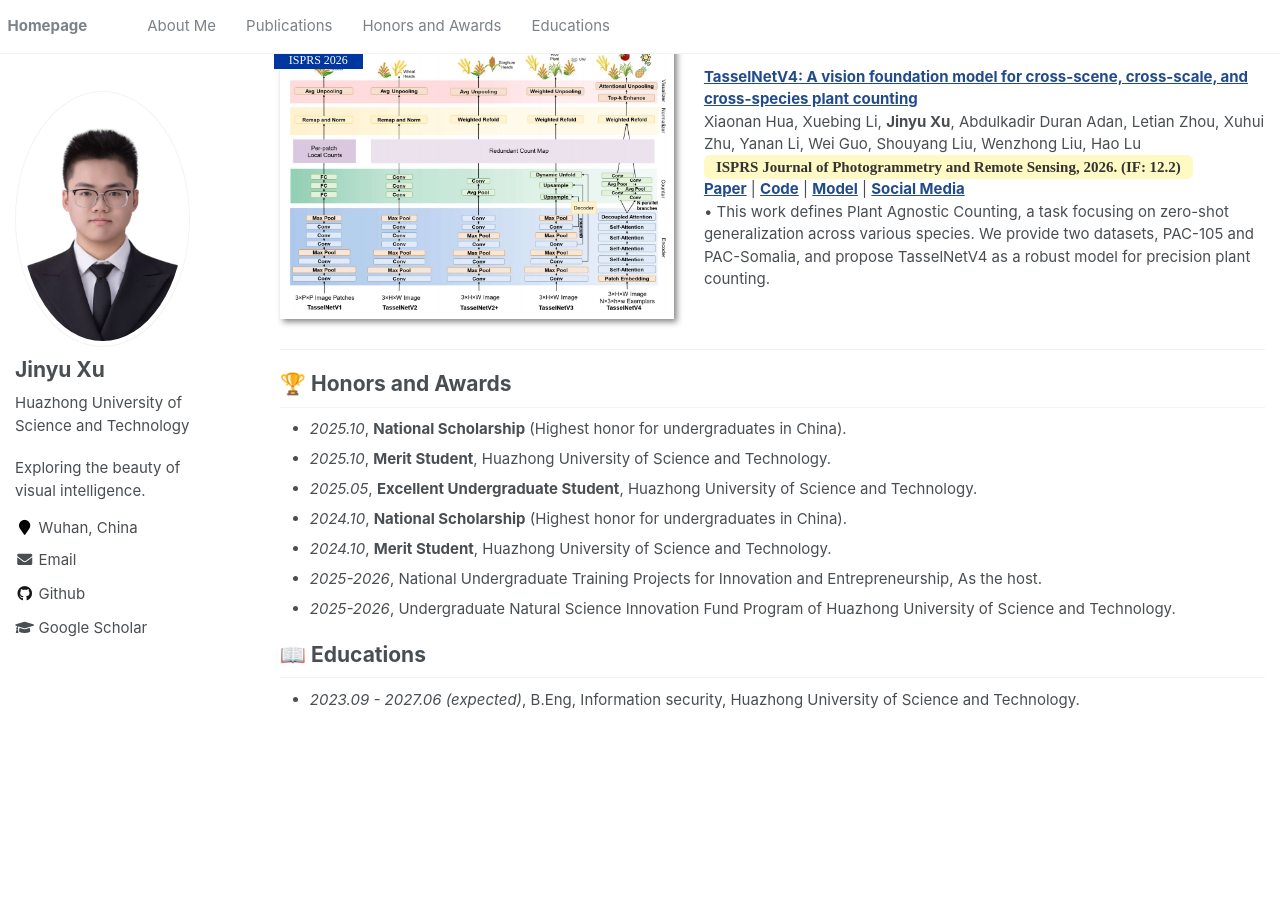
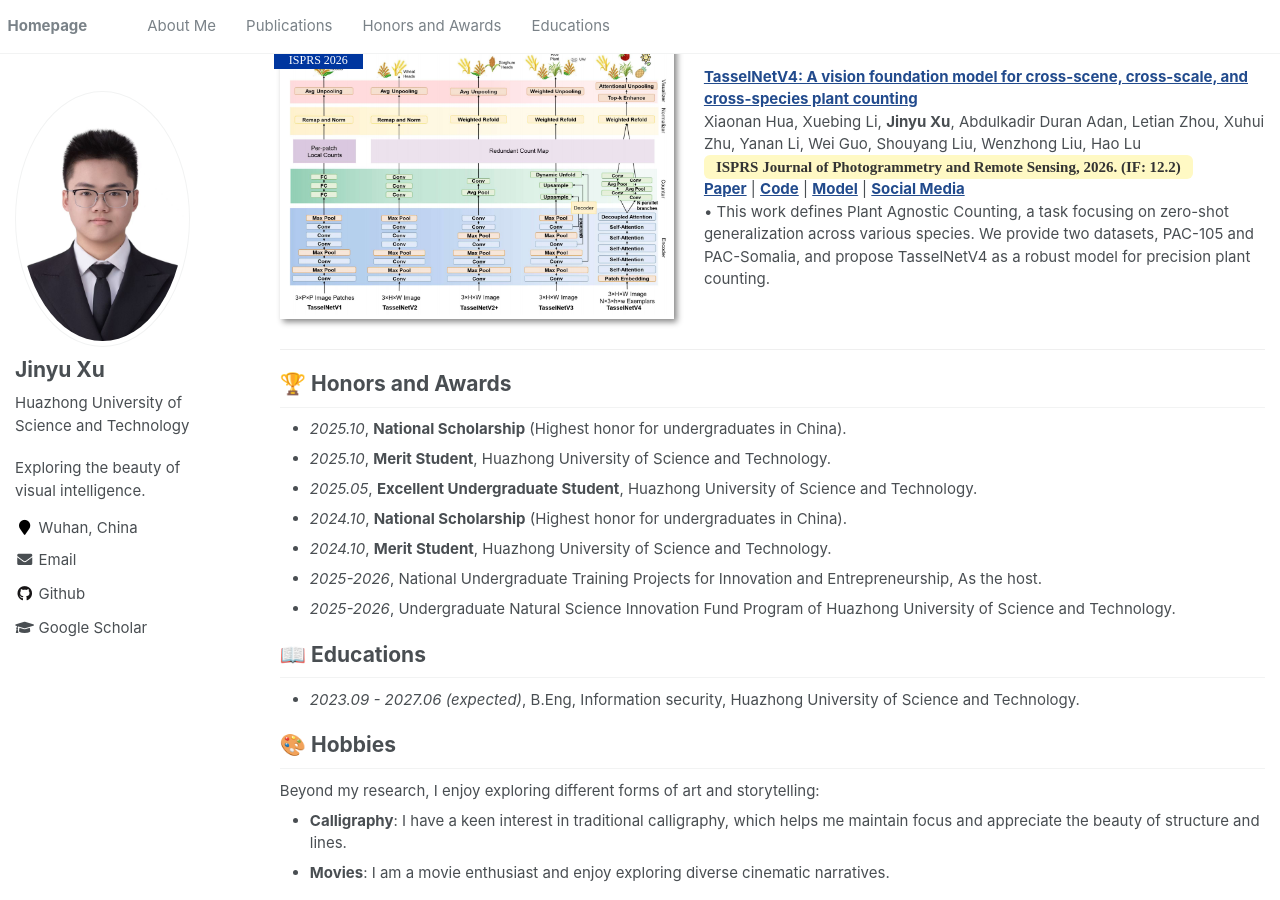
Before and after one commit to xu-jinyu/xu-jinyu.github.io, a Jekyll site: the page built from _pages/about.md, in a window 1280 px wide and 900 px high, scrolled down 790 px. Built offline with Jekyll 4.4.1, drawn with Linux system fonts in a browser that asks for light colours; before the commit the page ends 1516 px from its top, so only the background shows below that.

Commit message:
Update homepage for enteruniverse

```diff
--- a/_pages/about.md
+++ b/_pages/about.md
@@ -79,6 +79,13 @@ Xiaonan Hua, Xuebing Li, **Jinyu Xu**, Abdulkadir Duran Adan, Letian Zhou, Xuhui
 # 📖 Educations
 - *2023.09 - 2027.06 (expected)*, B.Eng, Information security, Huazhong University of Science and Technology.
 
+
+# 🎨 Hobbies
+Beyond my research, I enjoy exploring different forms of art and storytelling:
+- **Calligraphy**: I have a keen interest in traditional calligraphy, which helps me maintain focus and appreciate the beauty of structure and lines.
+- **Movies**: I am a movie enthusiast and enjoy exploring diverse cinematic narratives.
+
+
 <!-- # 💬 Invited Talks
 - *2021.06*, Lorem ipsum dolor sit amet, consectetur adipiscing elit. Vivamus ornare aliquet ipsum, ac tempus justo dapibus sit amet.
 - *2021.03*, Lorem ipsum dolor sit amet, consectetur adipiscing elit. Vivamus ornare aliquet ipsum, ac tempus justo dapibus sit amet.  \| [\[video\]](https://github.com/)
```
